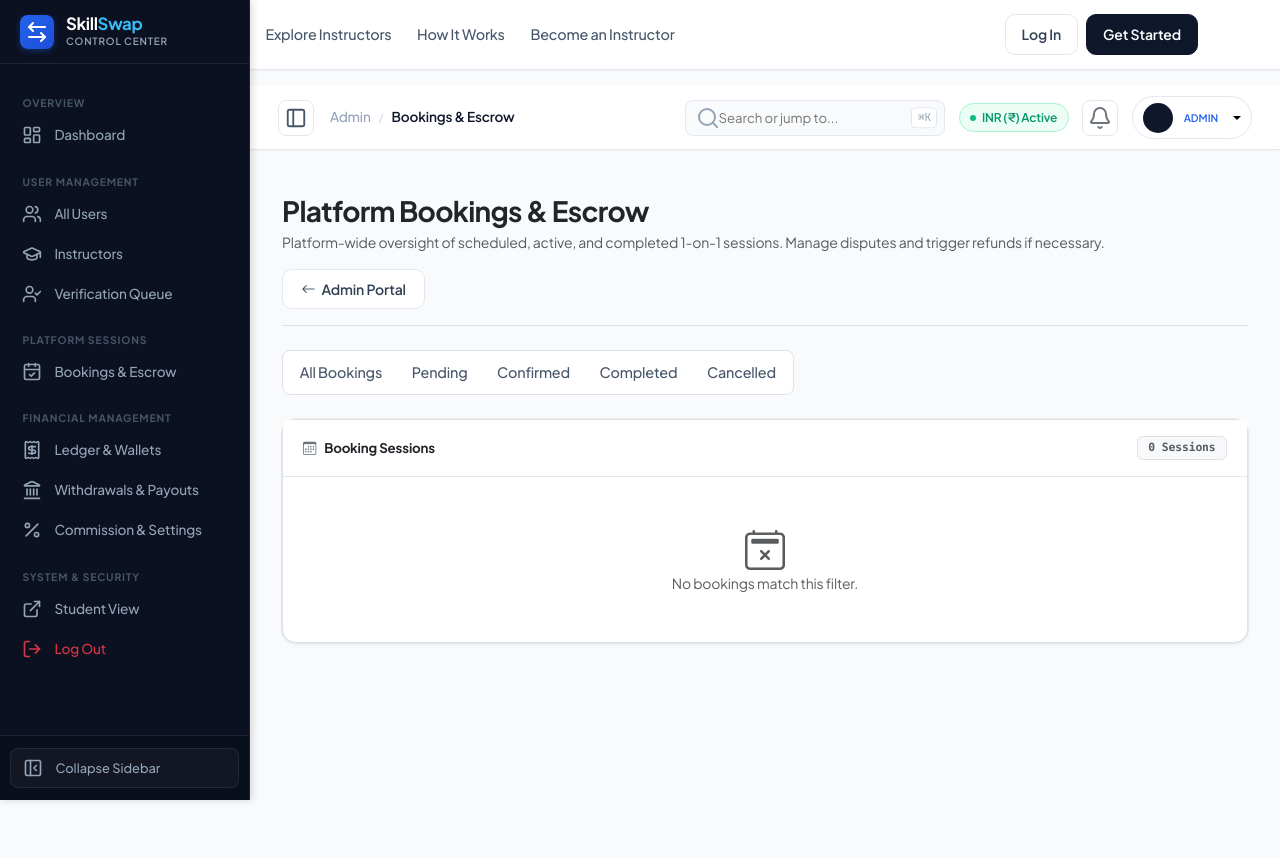
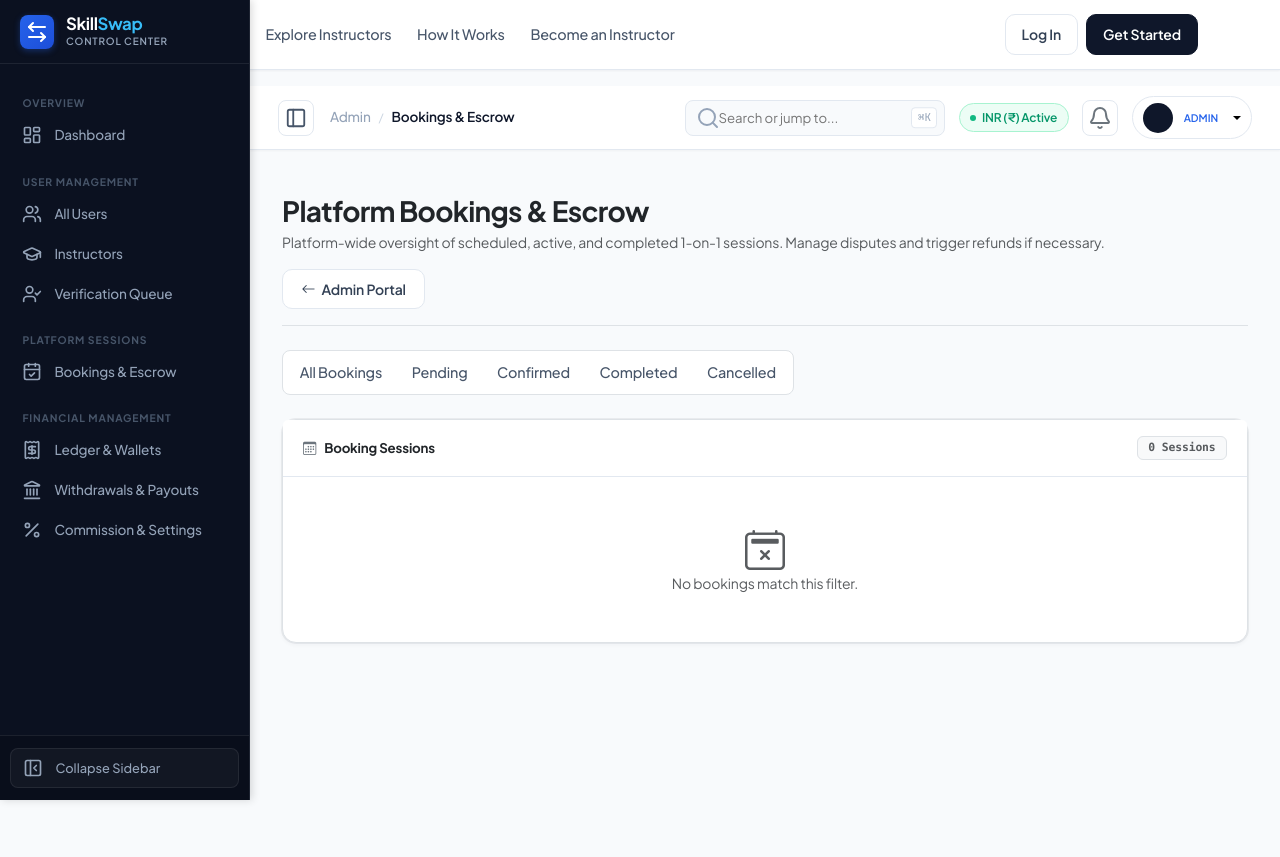
Before and after one commit to gohilhitraj2019-stack/Skillswap-teachers-students, a Python web app: template app/templates/admin/bookings.html in a window 1280 px wide. Shown: the top 857 px of the page. Run offline with Jinja, Linux system fonts and the light colour scheme; the template is opened without the code that fills it, so the values that code supplies are empty; some libraries are stand-ins or nearby versions.

Commit message:
Remove System & Security section (Audit Logs, Student View, Log Out) from admin left sidebar

```diff
--- a/app/templates/admin/base_admin.html
+++ b/app/templates/admin/base_admin.html
@@ -119,32 +119,6 @@
          data-nav-title="Commission & Parameters">
         <span class="admin-nav-icon"><i data-lucide="percent" class="bi bi-percent"></i></span>
         <span class="admin-nav-label">Commission & Settings</span>
-      </a>
-
-      <!-- Section: SYSTEM -->
-      <div class="admin-sidebar-heading">System & Security</div>
-
-      {% if current_user.is_super_admin %}
-      <a href="{{ url_for('admin.audit_logs') }}"
-         class="admin-nav-item {{ 'active' if request.endpoint == 'admin.audit_logs' else '' }}"
-         data-nav-title="Security Audit Logs">
-        <span class="admin-nav-icon"><i data-lucide="shield-check" class="bi bi-shield-check"></i></span>
-        <span class="admin-nav-label">Audit Logs</span>
-      </a>
-      {% endif %}
-
-      <a href="{{ url_for('student.dashboard') }}"
-         class="admin-nav-item"
-         data-nav-title="Switch to Student Workspace">
-        <span class="admin-nav-icon"><i data-lucide="external-link" class="bi bi-box-arrow-up-right"></i></span>
-        <span class="admin-nav-label">Student View</span>
-      </a>
-
-      <a href="{{ url_for('auth.logout') }}"
-         class="admin-nav-item text-danger"
-         data-nav-title="Sign Out">
-        <span class="admin-nav-icon text-danger"><i data-lucide="log-out" class="bi bi-box-arrow-right"></i></span>
-        <span class="admin-nav-label">Log Out</span>
       </a>
 
     </nav>
```
